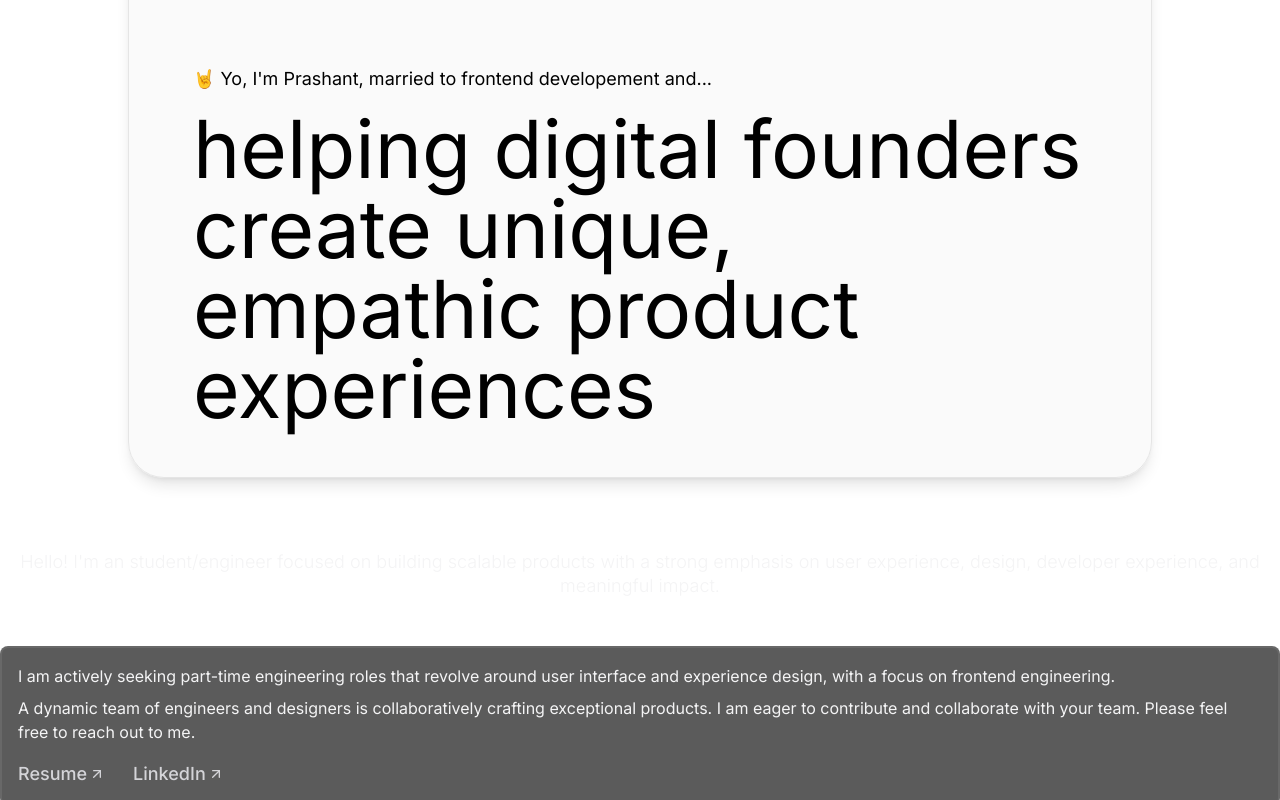
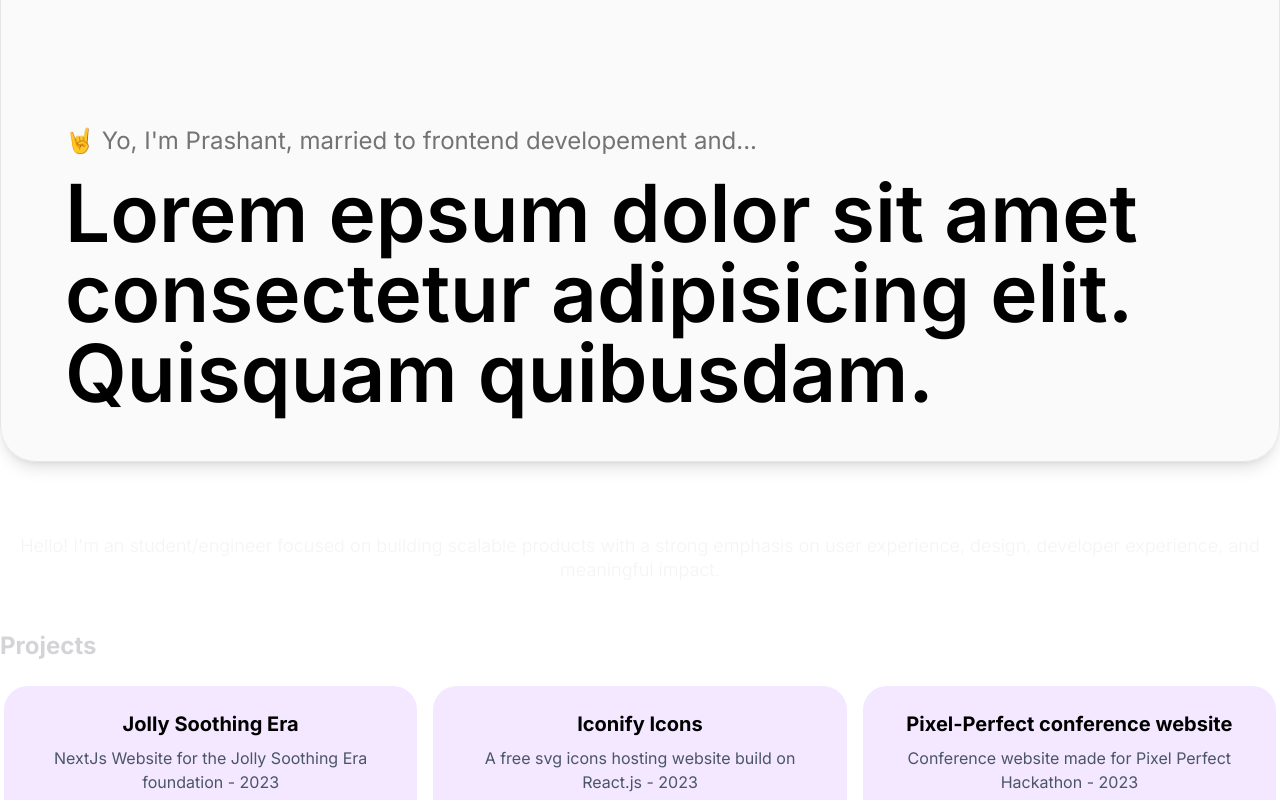
Before and after one commit to prash240303/Portfolio-Prashant, a Next.js app: page / in a window 1280 px wide. Shown: the part 340-1140 px from the top of the page. Built offline with nearby package versions, Linux system fonts and the light colour scheme.

Commit message:
fixed navbar width

```diff
--- a/src/app/globals.css
+++ b/src/app/globals.css
@@ -27,7 +27,7 @@ body {
 }
 .view-container {
   @apply box-border mx-auto;
-  @apply w-full max-w-screen-lg; /* Adjust max-width as per your design needs */
+  @apply w-full max-w-screen-xl; /* Adjust max-width as per your design needs */
 }
 
 .view-container-shrinked {
@@ -37,7 +37,7 @@ body {
 
 .view-container-nonshrinked {
   width: 100%;
-  max-width: calc(1024px - 1rem); /* 1024px is the default max-width for max-w-screen-lg in Tailwind */
+  max-width: calc(1280px - 1rem); /* 1024px is the default max-width for max-w-screen-lg in Tailwind */
   /* Adjust the max-width value if your tailwind config has a different value for max-w-screen-lg */
 }
 
--- a/src/app/page.tsx
+++ b/src/app/page.tsx
@@ -20,7 +20,7 @@ function Home() {
           }  grid grid-cols-1 item-start justify-start`}
       >
         <Hero />
-        <section className="md:my-8 my-4 py-4">
+        <section className="md:my-8 view-container text-black my-4 py-4">
           <div className="about-content-wrapper leading-6 text-lg text-center font-light text-zinc-100 md:px-0 px-2 mt-6">
             <p>
               {
@@ -28,66 +28,10 @@ function Home() {
               }{" "}
             </p>
           </div>
-          <div className="rounded-lg bg-[#333333cc]  text-zinc-100   border-[2px] border-[#ffffff14] text-base font-normal p-4 leading-6 mt-12 ">
-            <p>
-              I am actively seeking part-time engineering roles that revolve
-              around user interface and experience design, with a focus on
-              frontend engineering.{" "}
-            </p>
-            <p className="mt-2 mb-4 ">
-              A dynamic team of engineers and designers is collaboratively
-              crafting exceptional products. I am eager to contribute and
-              collaborate with your team. Please feel free to reach out to me.
-            </p>
-            <div className="flex flex-row items-center justify-start gap-7">
-              <Link
-                href="/resume"
-                className="flex flex-row items-center justify-start gap-0.5 transition-all text-zinc-300 hover:text-zinc-500 hover:gap-2 active:text-cyan-500  font-[500] text-lg"
-              >
-                <span>Resume</span>
-                <svg
-                  xmlns="http://www.w3.org/2000/svg"
-                  width="24"
-                  height="24"
-                  viewBox="0 0 24 24"
-                  fill="none"
-                  stroke="currentcolor"
-                  strokeWidth="2"
-                  strokeLinecap="round"
-                  strokeLinejoin="round"
-                  className="w-4 "
-                >
-                  <line x1="7" y1="17" x2="17" y2="7"></line>
-                  <polyline points="7 7 17 7 17 17"></polyline>
-                </svg>
-              </Link>
-              <a
-                href="https://www.linkedin.com/in/prashant2403/"
-                className="flex flex-row items-center justify-start gap-0.5 transition-all text-zinc-300 hover:text-zinc-500 hover:gap-2 active:text-cyan-500  font-[500] text-lg"
-              >
-                <span>LinkedIn</span>
-                <svg
-                  xmlns="http://www.w3.org/2000/svg"
-                  width="24"
-                  height="24"
-                  viewBox="0 0 24 24"
-                  fill="none"
-                  stroke="currentColor"
-                  strokeWidth="2"
-                  strokeLinecap="round"
-                  strokeLinejoin="round"
-                  className="w-4"
-                >
-                  <line x1="7" y1="17" x2="17" y2="7"></line>
-                  <polyline points="7 7 17 7 17 17"></polyline>
-                </svg>
-              </a>
-            </div>
-          </div>
         </section>
 
-        <section>
-          <div className="font-bold flex items-center justify-start text-2xl text-zinc-300 mb-5">
+        <section className="view-container">
+          <div className="font-bold view-container flex items-center justify-start text-2xl text-zinc-300 mb-5">
             Projects
           </div>
           <div className="grid md:grid-cols-3 grid-cols-1 md:gap-4 gap-0 p-1 ">
--- a/src/components/Landing.tsx
+++ b/src/components/Landing.tsx
@@ -1,12 +1,12 @@
 const Hero = () => {
   return (
     <section className="flex md:mt-4 px-4 bg-neutral-50/85 bg-blur-lg  view-container  mt-4 flex-col items-center justify-center gap-10 border border-neutral-200 rounded-[36px] shadow-lg">
-      <div className="flex flex-col mt-[340px] gap-4 items-start justify-start p-12">
-        <div className="text-left text-lg">
+      <div className="flex flex-col md:mt-[400px] mt-48 gap-4 items-start justify-start p-12">
+        <div className="text-left text-2xl text-neutral-500">
           {`🤘 Yo, I'm Prashant, married to frontend developement and...`}
         </div>
-        <div className="text-left text-3xl md:text-7xl lg:text-[80px]">
-          helping digital founders create unique, empathic product experiences
+        <div className="text-left font-semibold text-3xl md:text-7xl lg:text-[80px]">
+          Lorem epsum dolor sit amet consectetur adipisicing elit. Quisquam  quibusdam.
         </div>
       </div>
     </section>
```
